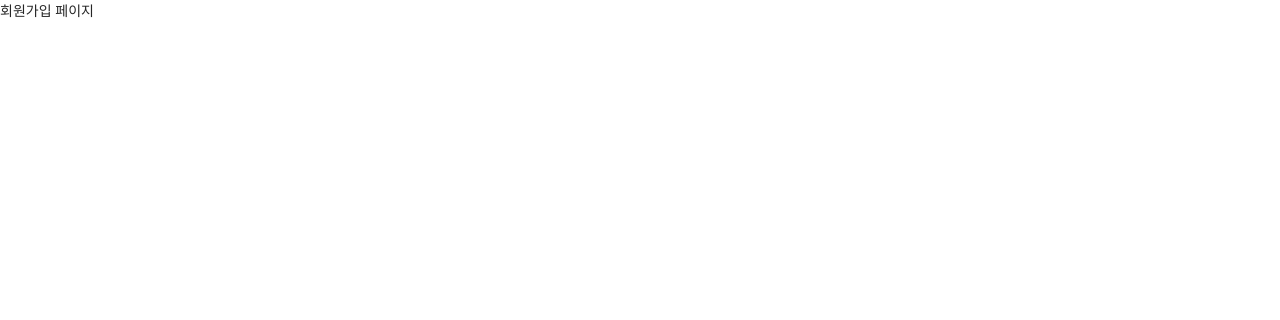
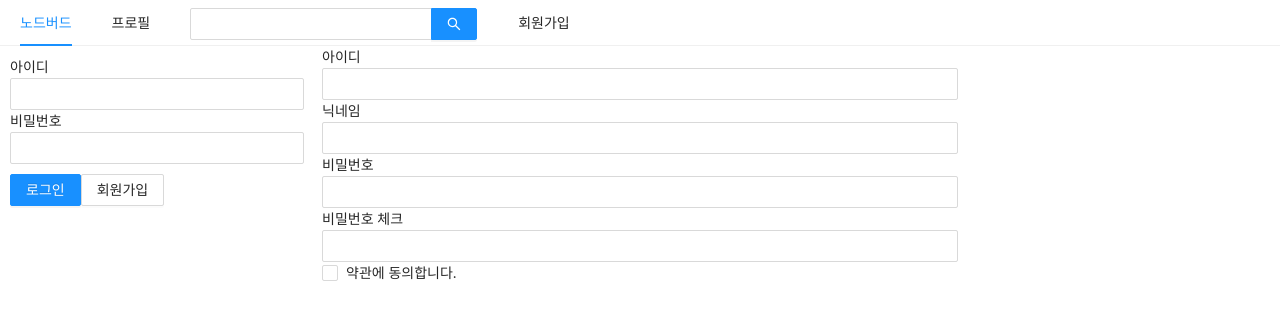
Before and after one commit to kminkyung/2020-react-nodebird, a Next.js app in the folder front/: page /signup in a window 1280 px wide. Shown: the top 320 px of the page. Built offline with nearby package versions, Linux system fonts and the light colour scheme.

Commit message:
Create custom hooks: useInput

```diff
--- a/front/components/AppLayout.js
+++ b/front/components/AppLayout.js
@@ -30,7 +30,7 @@
           {isLoggedIn ? <UserProfile setIsLoggedIn={setIsLoggedIn} /> : <LoginForm setIsLoggedIn={setIsLoggedIn} />}
         </Col>
         <Col xs={24} md={12}>{children}</Col>
-        <Col xs={24} md={6}>오른쪽 메뉴</Col>
+        <Col xs={24} md={6}><a href="http://minkyung.kr" target="_blank" rel="noreferrer noopener"/></Col>
       </Row>
     </div>
   )
--- a/front/components/LoginForm.js
+++ b/front/components/LoginForm.js
@@ -1,23 +1,17 @@
 import React, { useState, useCallback } from 'react';
+import PropTypes from 'prop-types';
 import { Form, Input, Button } from 'antd';
 import Link from 'next/link';
 import styled from 'styled-components';
+import useInput from "../hooks/useinput";
 
 const ButtonWrapper = styled.div`margin-top: 10px;`
 const FormWrapper = styled(Form)`padding: 10px;`
 
 
 const LoginForm = ({ setIsLoggedIn }) => {
-  const [id, setId] = useState('');
-  const [password, setPassword] = useState('');
-
-  const onChangeId = useCallback((e) => {
-    setId(e.target.value);
-  }, []);
-
-  const onChangePassword = useCallback((e) => {
-    setPassword(e.target.value);
-  }, []);
+  const [id, onChangeId] = useInput('');
+  const [password, onChangePassword] = useInput('');
 
   const onSubmitForm = useCallback(() => {
     console.log(id, password);
@@ -44,4 +38,8 @@
   )
 }
 
+LoginForm.propTypes = {
+  setIsLoggedIn: PropTypes.func.isRequired
+}
+
 export default LoginForm;
--- /dev/null
+++ b/front/hooks/useinput.js
@@ -0,0 +1,9 @@
+import {useCallback, useState} from 'react';
+
+export default (initialValue) => {
+  const [value, setValue] = useState(initialValue);
+  const handler = useCallback((e) => {
+    setValue(e.target.value);
+  }, [])
+  return [value, handler];
+}
--- a/front/pages/signup.js
+++ b/front/pages/signup.js
@@ -1,14 +1,69 @@
-import React from 'react';
+import React, { useCallback, useState } from 'react';
 import Head from 'next/head';
+import { Form, Input, Checkbox, Button } from 'antd';
+import styled from 'styled-components';
+
+import AppLayout from "../components/AppLayout";
+import useInput from "../hooks/useinput";
+
+const ErrorMessage = styled.div`
+  color: red;
+`
 
 const Signup = () => {
+  const [id, onChangeId] = useInput('');
+  const [nickname, onChangeNickname] = useInput('');
+  const [password, onChangePassword] = useInput('');
+  const [passwordCheck, setPasswordCheck] = useState('');
+  const [passwordError, setPasswordError] = useState(false);
+  const onChangePasswordCheck = useCallback((e) => {
+    setPasswordCheck(e.target.value);
+    setPasswordError(e.target.value !== password);
+  }, [password])
+  const [term, setTerm] = useState('');
+  const [termError, setTermError] = useState('');
+  const onChangeTerm = useCallback((e) => {
+    setTerm(e.target.value);
+    setTermError(false);
+  }, [password])
+  const onSubmit = useCallback(() => {}, [])
+
   return (
-    <>
+    <AppLayout>
       <Head>
-        <title>회원가입</title>
+        <title>회원가입 | NodeBird</title>
       </Head>
-      <div>회원가입 페이지</div>
-    </>
+      <Form onFinish={onSubmit}>
+        <div>
+          <label htmlFor="user-id">아이디</label>
+          <br/>
+          <Input name="user-id" value={id} onChange={onChangeId} />
+        </div>
+        <div>
+          <label htmlFor="user-nick">닉네임</label>
+          <br/>
+          <Input name="user-nick" value={nickname} onChange={onChangeNickname} />
+        </div>
+        <div>
+          <label htmlFor="user-password">비밀번호</label>
+          <br/>
+          <Input name="user-password" value={password} onChange={onChangePassword} />
+        </div>
+        <div>
+          <label htmlFor="user-password-check">비밀번호 체크</label>
+          <br/>
+          <Input name="user-password-check"
+                 type="password"
+                 value={passwordCheck}
+                 onChange={onChangePasswordCheck} />
+        {passwordError && <ErrorMessage>비밀번호가 일치하지 않습니다.</ErrorMessage>}
+        </div>
+        <div>
+          <Checkbox name="user-term" checked={term} onChange={onChangeTerm}>약관에 동의합니다.</Checkbox>
+          {termError && <div style={{color: 'red'}}>약관에 동의하셔야 합니다.</div>}
+        </div>
+      </Form>
+    </AppLayout>
   )
 }
 
```
Also changed, not shown: front/components/FollowList.js (+31 -0 lines), front/components/NicknameEditForm.js (+14 -0 lines), front/pages/profile.js (+13 -2 lines).
